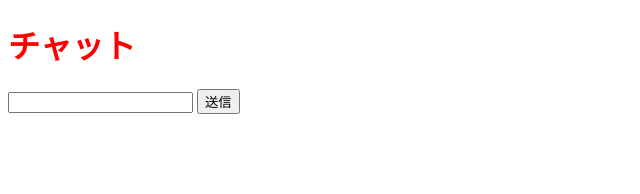
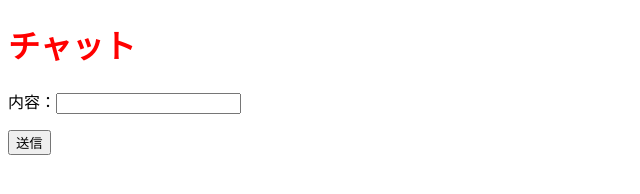
Before and after one commit to 10chite/chat-app, a website: page template.html in a window 1280 px wide. Shown: the whole page, without its empty margins (0-640 px from the left). Drawn offline with Linux system fonts and the light colour scheme.

Commit message:
「内容」を追加

```diff
--- a/template.html
+++ b/template.html
@@ -11,7 +11,7 @@
       <!-- posts -->
     </ul>
     <form action="/send" method="post">
-      <input id="message-input" type="text" name="message" />
+      <p>内容：<input id="message-input" type="text" name="message" /></p>
       <button type="submit">送信</button>
     </form>
     <script src="/script.js"></script>
```
